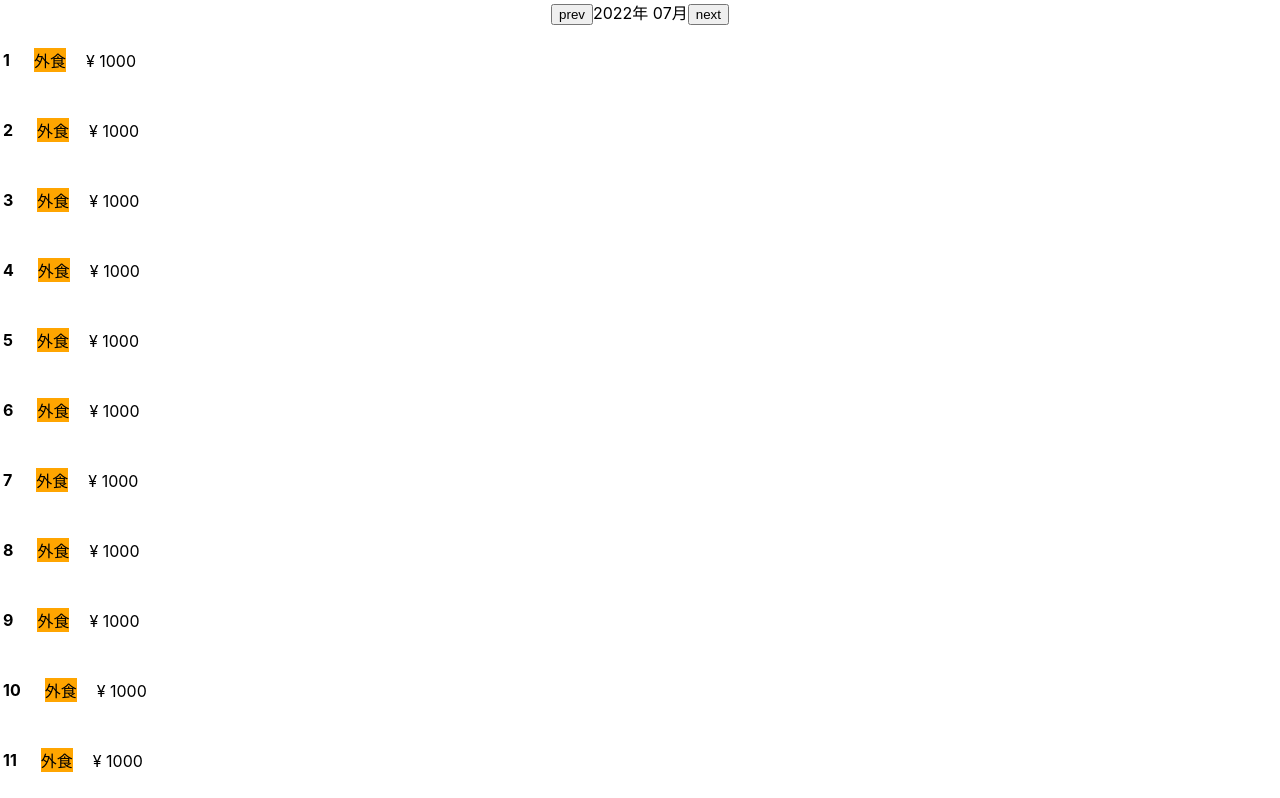
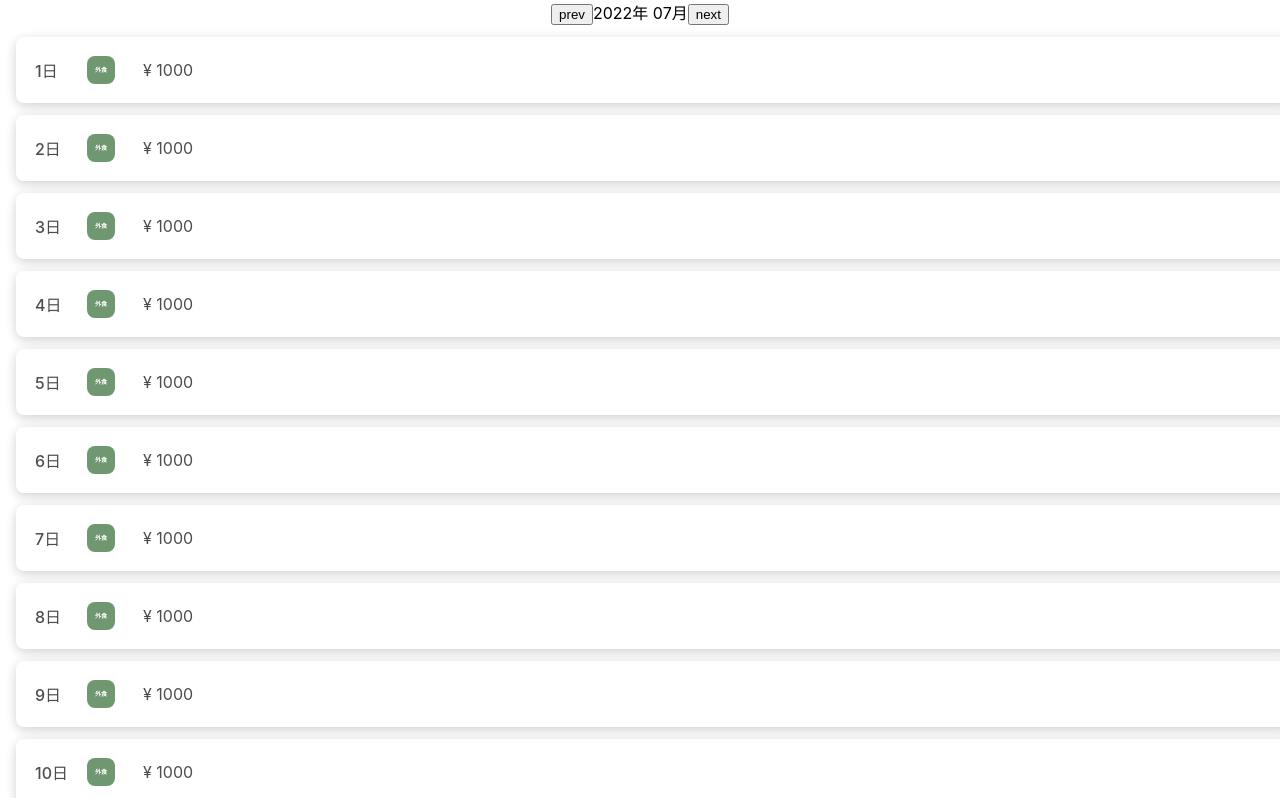
Before and after one commit to yukimina301/ate-places, a React (Create React App) app: page / in a window 1280 px wide. Shown: the top 798 px of the page. Built offline with nearby package versions, Linux system fonts and the light colour scheme.

Commit message:
EachDateにcss設定

```diff
--- a/src/components/atoms/Tag.scss
+++ b/src/components/atoms/Tag.scss
@@ -1,12 +1,20 @@
 .Tag {
   display: inline-block;
-  margin: 20px;
+  height: 20px;
+  line-height: 20px;
+  vertical-align: middle;
+  padding: 4px 8px;
+  margin: 0 8px;
+  font-size: 6px;
+  border-radius: 8px;
+  color: #fff;
+  font-weight: bold;
 
   &--orange {
-    background-color: orange;
+    background-color: rgb(112, 152, 112);
   }
 
   &--green {
-    background-color: green;
+    background-color: rgb(143, 239, 143);
   }
 }
--- a/src/components/atoms/Tag.tsx
+++ b/src/components/atoms/Tag.tsx
@@ -10,10 +10,8 @@ const COMPONENT_NAME = 'Tag';
 export const Tag = (props: Props) => {
     const { isEatingOut } = props;
     return (
-        <div className={COMPONENT_NAME}>
-            <div className={`${COMPONENT_NAME}--${isEatingOut ? "orange" : "green"}`}>
-                {isEatingOut ? "外食" : "自炊"}
-            </div>
+        <div className={`${COMPONENT_NAME} ${COMPONENT_NAME}--${isEatingOut ? "orange" : "green"}`}>
+            {isEatingOut ? "外食" : "自炊"}
         </div>
     )
 };
--- a/src/components/molecules/EachDate.scss
+++ b/src/components/molecules/EachDate.scss
@@ -1,5 +1,22 @@
 .EachDate {
   &__table {
+    width: 100%;
+    text-align: left;
+    padding: 16px;
+    margin: 12px 16px;
+    color: rgb(78, 77, 77);
+    border-radius: 8px;
+    box-shadow: 0 3px 12px 0 rgb(0 0 0 / 13%), 0 3px 12px 0 rgb(0 0 0 / 6%);
     cursor: pointer;
   }
+
+  &__date {
+    width: 40px;
+    font-weight: 500;
+  }
+
+  &__tag {
+    width: 60px;
+    font-weight: 500;
+  }
 }
--- a/src/components/molecules/EachDate.tsx
+++ b/src/components/molecules/EachDate.tsx
@@ -1,5 +1,5 @@
-import {EachDateCell} from './EachDateCell';
 import './EachDate.scss';
+import { Tag } from '../atoms/Tag';
 
 
 type Props = {
@@ -20,9 +20,12 @@ export const EachDate = (props: Props) => {
             <table className={`${COMPONENT_NAME}__table`} onClick={onClick}>
                 <tbody>
                     <tr>
-                        <th>{date.getDate()}</th>
-                        <td>
-                            <EachDateCell dataByDate={dataByDate}/>
+                        <th className={`${COMPONENT_NAME}__date`} >{`${date.getDate()}日`}</th>
+                        <td className={`${COMPONENT_NAME}__tag`}>
+                            <Tag isEatingOut={dataByDate.isEatingOut}/>
+                        </td>
+                        <td className={`${COMPONENT_NAME}__cost`}>
+                            {`¥ ${dataByDate.amounts}`}
                         </td>
                     </tr>
                 </tbody>
--- a/src/components/molecules/EachDateCell.tsx
+++ /dev/null
@@ -1,22 +0,0 @@
-import React from "react";
-import {Tag} from "../atoms/Tag"
-
-type Props = {
-    dataByDate: {
-    isEatingOut: boolean;
-    amounts: number;
-    }
-};
-
-const COMPONENT_NAME = 'EachDateCell';
-
-export const EachDateCell = (props: Props) => {
-    const {dataByDate} = props;
-
-    return (
-        <div className={COMPONENT_NAME}>
-            <Tag isEatingOut={dataByDate.isEatingOut}/>
-            {`¥ ${dataByDate.amounts}`}
-        </div>
-    )
-};
```
